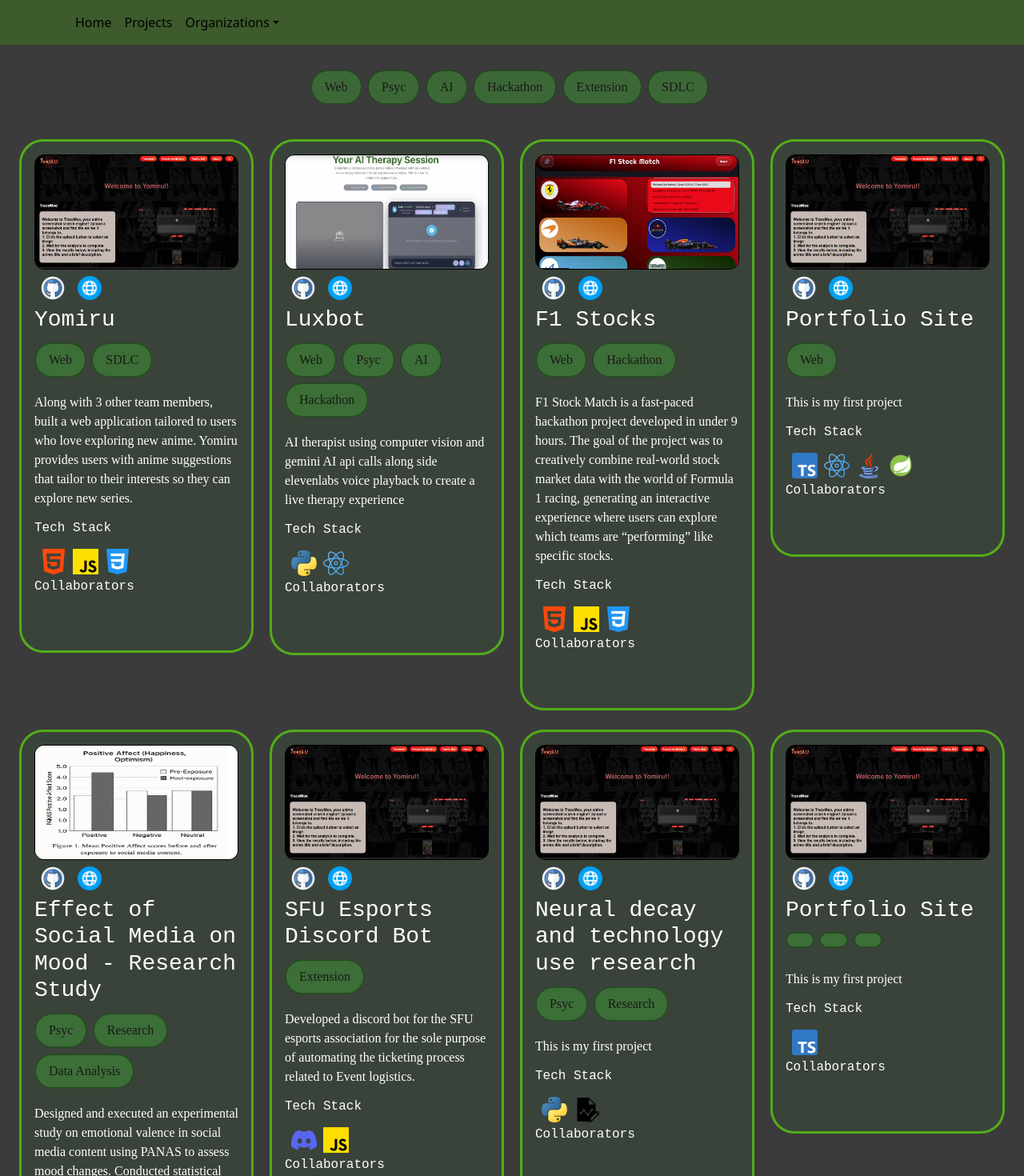
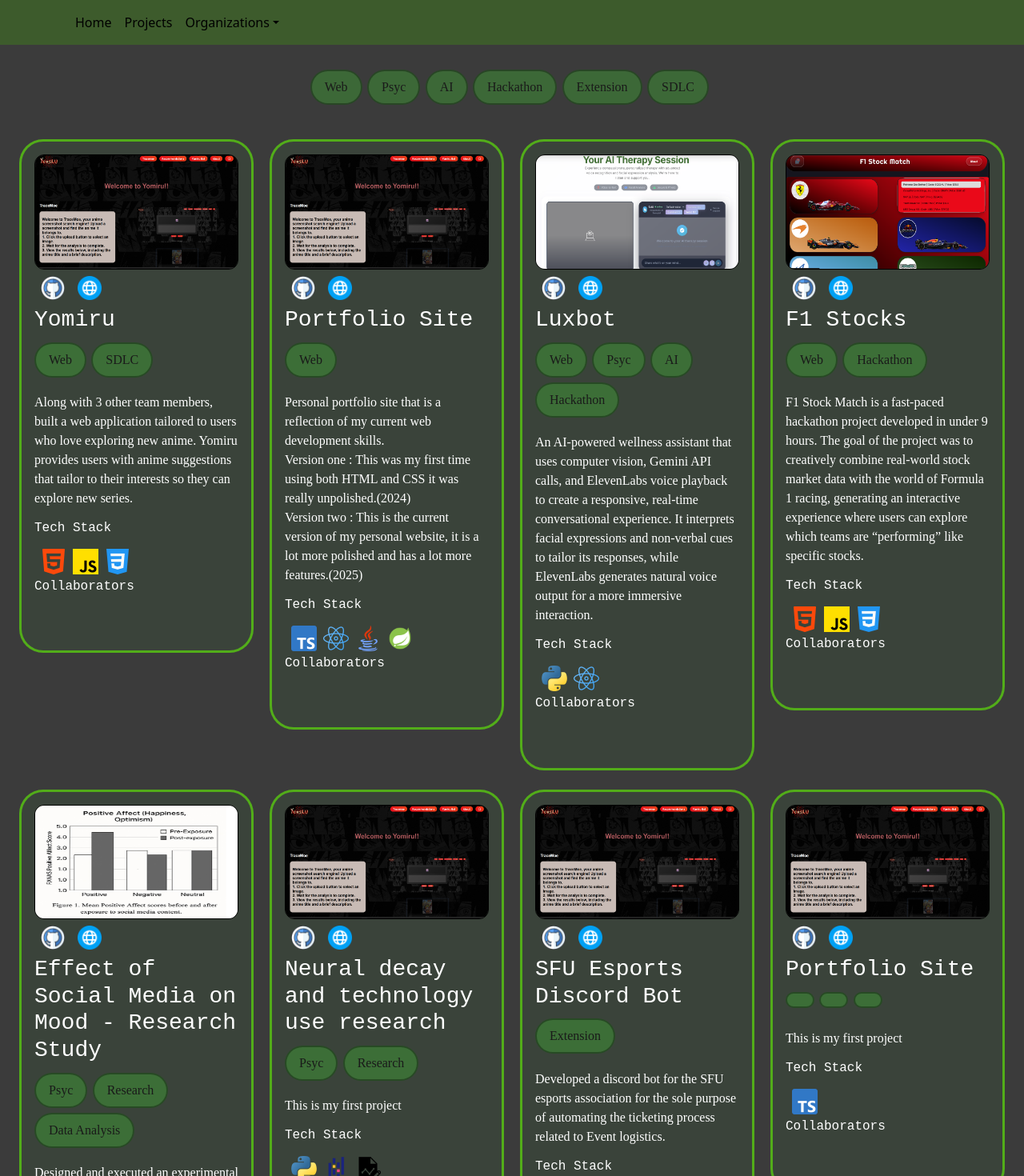
Before and after one commit to yadav412/portfolio, a React (Vite) app in the folder port/: page /projects in a window 1280 px wide. Shown: the top 1470 px of the page at 80% size. Built offline with nearby package versions, Linux system fonts and the light colour scheme.

Commit message:
ui updates

```diff
--- a/port/src/components/projects.tsx
+++ b/port/src/components/projects.tsx
@@ -59,11 +59,22 @@ function ProjectPage({}) {
       show: "yomiru poster.png",
     },
     {
+      url: "#",
+      web: "",
+      title: "Portfolio Site ",
+      description:
+        "Personal portfolio site that is a reflection of my current web development skills.\n Version one : This was my first time using both HTML and CSS it was really unpolished.(2024) \n Version two : This is the current version of my personal website, it is a lot more polished and has a lot more features.(2025)",
+      tags: ["Web"],
+      tech: ["typescript", "programing", "java", "SpringBoot"],
+      collab: [],
+      show: "yomiru poster.png",
+    },
+    {
       url: "https://github.com/yadav412/LuxBot",
       web: "",
       title: "Luxbot ",
       description:
-        "AI therapist using computer vision and gemini AI api calls along side elevenlabs voice playback to create a live therapy experience",
+        "An AI-powered wellness assistant that uses computer vision, Gemini API calls, and ElevenLabs voice playback to create a responsive, real-time conversational experience. It interprets facial expressions and non-verbal cues to tailor its responses, while ElevenLabs generates natural voice output for a more immersive interaction.",
       tags: ["Web", "Psyc", "AI", "Hackathon"],
       tech: ["python", "programing"],
       collab: ["Charan", "Clark", "Quang"],
@@ -80,16 +91,7 @@ function ProjectPage({}) {
       collab: ["Charan", "Clark", "Quang"],
       show: "f1stocks.png",
     },
-    {
-      url: "#",
-      web: "",
-      title: "Portfolio Site ",
-      description: "This is my first project",
-      tags: ["Web"],
-      tech: ["typescript", "programing", "java", "SpringBoot"],
-      collab: [],
-      show: "yomiru poster.png",
-    },
+
     {
       url: "https://github.com/yadav412/psyc-data-analysis",
       web: "",
@@ -104,6 +106,16 @@ function ProjectPage({}) {
     {
       url: "#",
       web: "",
+      title: "Neural decay and technology use research",
+      description: "This is my first project",
+      tags: ["Psyc", "Research"],
+      tech: ["python", "pandas", "research"],
+      collab: [""],
+      show: "yomiru poster.png",
+    },
+    {
+      url: "#",
+      web: "",
       title: "SFU Esports Discord Bot",
       description:
         "Developed a discord bot for the SFU esports association for the sole purpose of automating the ticketing process related to Event logistics.",
@@ -112,16 +124,7 @@ function ProjectPage({}) {
       collab: [],
       show: "yomiru poster.png",
     },
-    {
-      url: "#",
-      web: "",
-      title: "Neural decay and technology use research",
-      description: "This is my first project",
-      tags: ["Psyc", "Research"],
-      tech: ["python", "research"],
-      collab: [""],
-      show: "yomiru poster.png",
-    },
+
     {
       url: "#",
       web: "",
@@ -163,7 +166,7 @@ function ProjectPage({}) {
             <a href={project.url}>
               {getAsset("github1.png") ? (
                 <img
-                  className="icons"
+                  className="icons2"
                   src={getAsset("github1.png")!}
                   alt="github"
                 />
@@ -173,7 +176,7 @@ function ProjectPage({}) {
             <a href={project.web}>
               {getAsset("internet.png") ? (
                 <img
-                  className="icons"
+                  className="icons2"
                   src={getAsset("internet.png")!}
                   alt="website"
                 />
@@ -190,7 +193,7 @@ function ProjectPage({}) {
             ))}
           </p>
 
-          <p>{project.description}</p>
+          <p className="des">{project.description}</p>
 
           <h4 className="headings">Tech Stack</h4>
 
--- a/port/src/index.css
+++ b/port/src/index.css
@@ -246,6 +246,10 @@ h3 {
   color: #1a1a1a;
 }
 
+.des{
+  white-space: pre-line;
+}
+
 /* Optional text glow animation */
 @keyframes pulse-glow {
   0% { text-shadow: 0 0 5px rgba(114,233,114,0); }
@@ -277,8 +281,13 @@ h3 {
   display: inline-block;
   margin: 0.5rem;
 }
+.icons2{
+  height: 30px;
+  display: inline-block;
+  margin: 0.5rem;
+}
 
-.icons:hover{
+.icons2:hover{
   transform: scale(1.2);
 }
 
```
